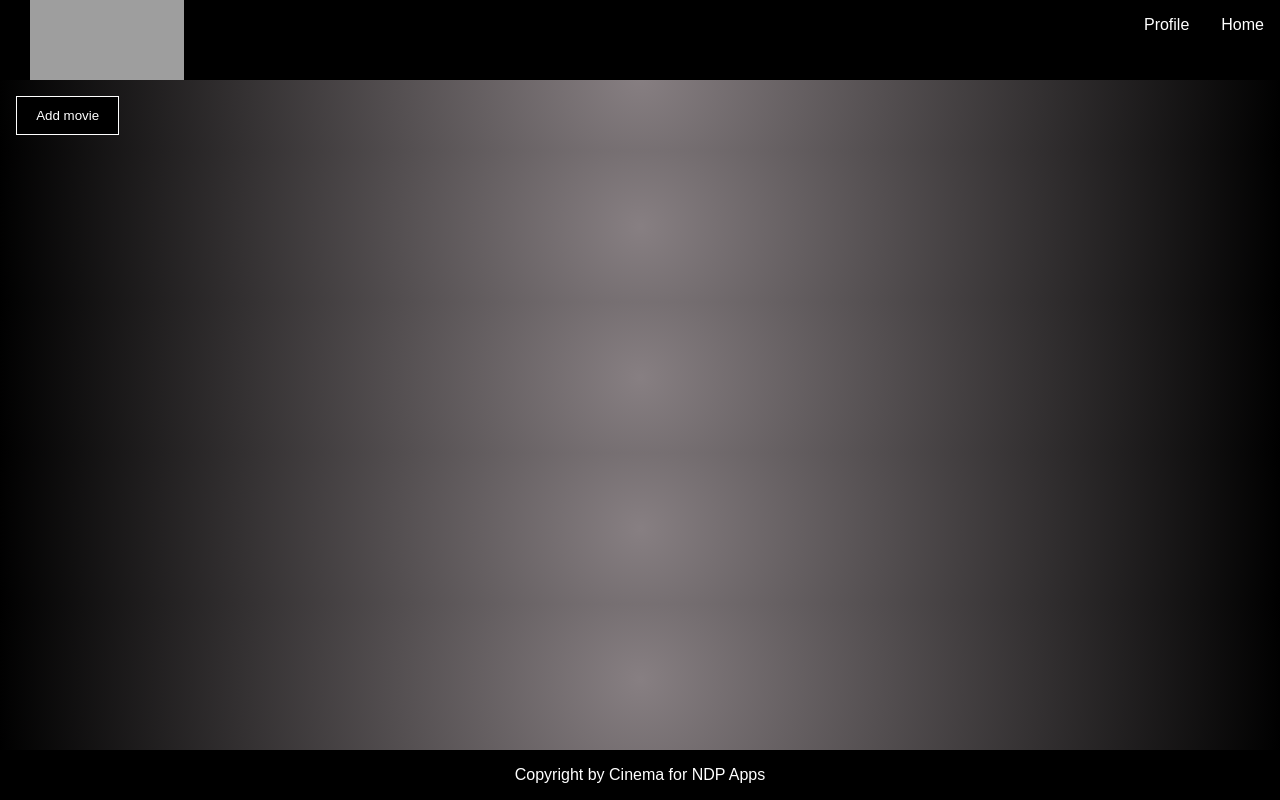
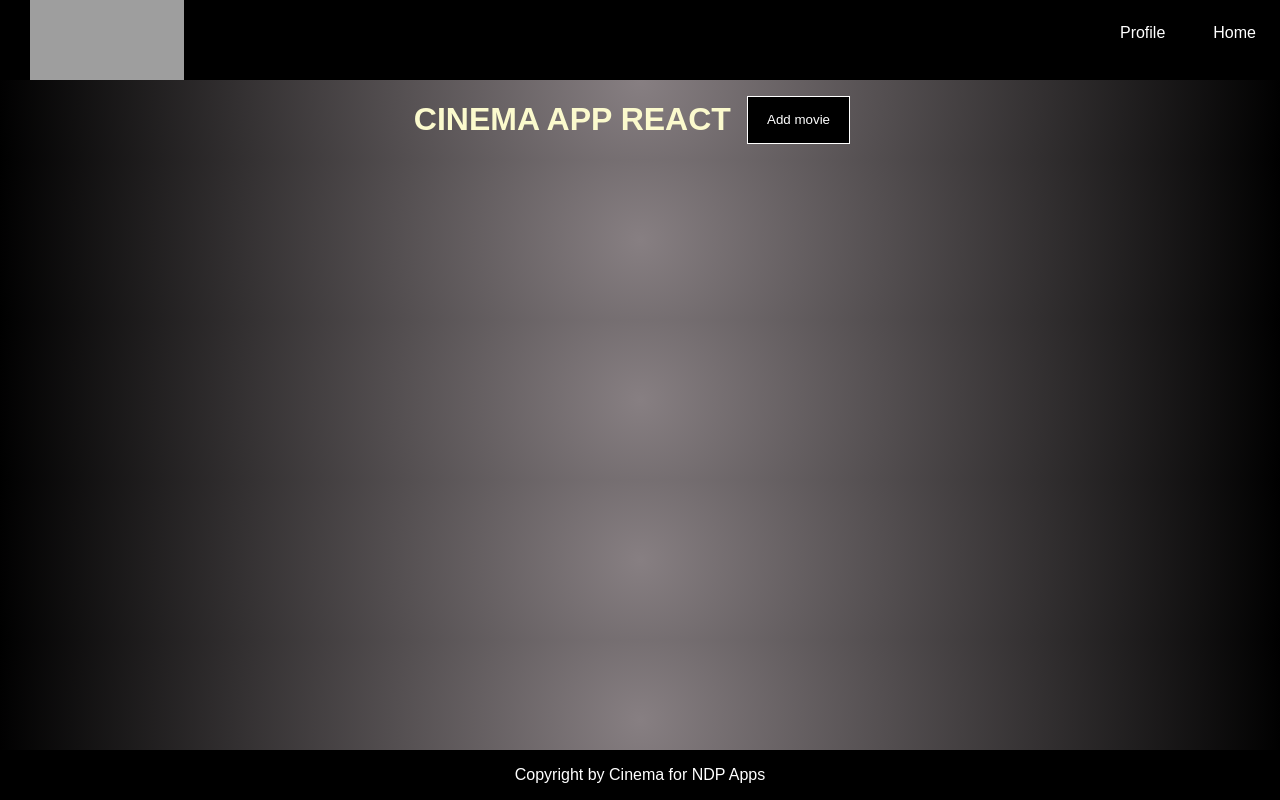
Before and after one commit to nathaliedpettersson/Slutprojekt-JS3-ReactCinema, a React (Create React App) app: page / in a window 1280 px wide. Built offline with nearby package versions, Linux system fonts and the light colour scheme; grey boxes are pictures that could not be loaded.

Commit message:
Fixed bug in login
Modal wasn't showing properly when login failed, re-wrote if/else-statement

```diff
--- a/src/App.jsx
+++ b/src/App.jsx
@@ -12,10 +12,11 @@ const goToProfile = () => {
 }
 
   return (
-    <>
+    <div className="main-page">
+      <h1 className="main-page-header">CINEMA APP REACT</h1>
   <Button handleClick={goToProfile} btnText={"Add movie"} />
   {/* <DisplayMovie /> */}
-    </>
+    </div>
   )
 }
 
--- a/src/Components/Header/_Header.css
+++ b/src/Components/Header/_Header.css
@@ -14,4 +14,9 @@ img {
     margin: 1rem 1rem;
     text-decoration: none;
     color: white;
+    padding: 0.5rem 0.5rem;
 }
+
+.navbar:hover {
+    border: 1px solid white;
+}
--- a/src/Components/Login/Login.jsx
+++ b/src/Components/Login/Login.jsx
@@ -1,7 +1,7 @@
 
 // Fix saving logged in user to 'Auth' key in storage
 
-import React, {useState} from 'react';
+import React, { useState } from 'react';
 import Modal from '../Modal/Modal';
 import { useNavigate } from 'react-router-dom';
 
@@ -26,18 +26,23 @@ const Login = (props) => {
         console.log(signedUpUsers);
 
         const userExist = signedUpUsers.find((storedUser) => {
-        const validUser = userObject.email === storedUser.email && userObject.password === storedUser.password
+            const validEmail = userObject.email === storedUser.email;
+            const validPassword = userObject.password === storedUser.password;
+            return validEmail && validPassword;
 
-        navigate("/movies/addMovie")
-        return validUser
         });
 
-    if (!userExist) {
+        if (userExist) {
+            console.log('Login successfull.')
+            navigate("/movies/addMovie")
+
+        } else {
+            console.log('Login failed.')
             setShowModal(true)
             setModalMessage('Seems like you are not signed up yet? Or you wrote the wrong combination.')
         }
 
-   }
+    };
 
     const hideLoginModal = () => {
         setShowModal(false);
@@ -50,7 +55,7 @@ const Login = (props) => {
             <form onSubmit={(e) => submitLogIn(e)}>
                 <input type="email" placeholder="Email" onChange={(e) => userObject.email = e.target.value} />
                 <input type="password" placeholder="Password" onChange={(e) => userObject.password = e.target.value} />
-        <input className="submit-btn" type="submit" value="Login"/>
+                <input className="submit-btn" type="submit" value="Login" />
             </form>
 
             <Modal show={showModal} modalMessage={modalMessage} handleClick={hideLoginModal}></Modal>
--- a/src/style/App.css
+++ b/src/style/App.css
@@ -9,3 +9,12 @@ body {
 .notfound-page {
     color: red;
 }
+
+.main-page {
+    display: flex;
+    justify-content: center;
+}
+
+.main-page-header {
+    color: #FBFACD;
+}
```
Lines whose indentation alone changed are shown as unchanged.
